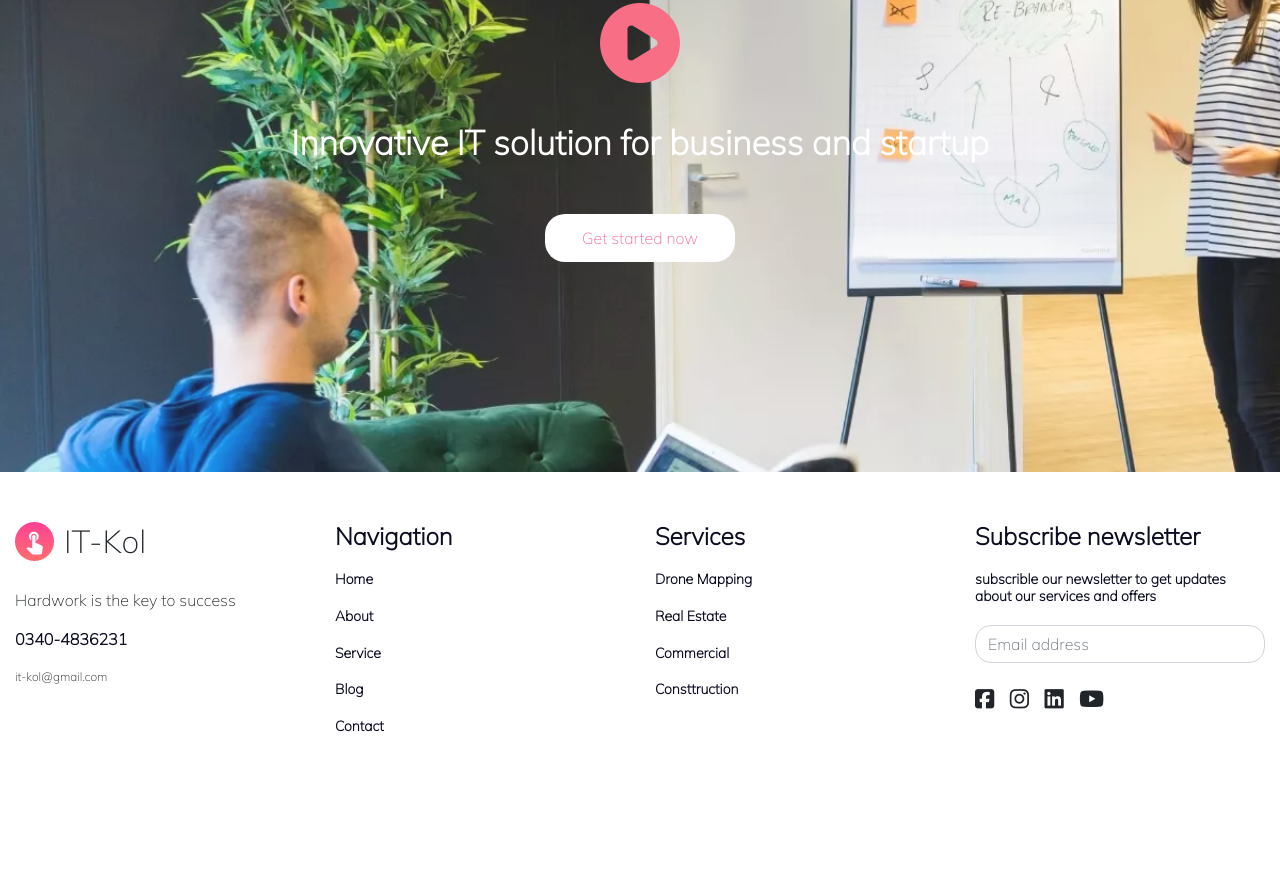
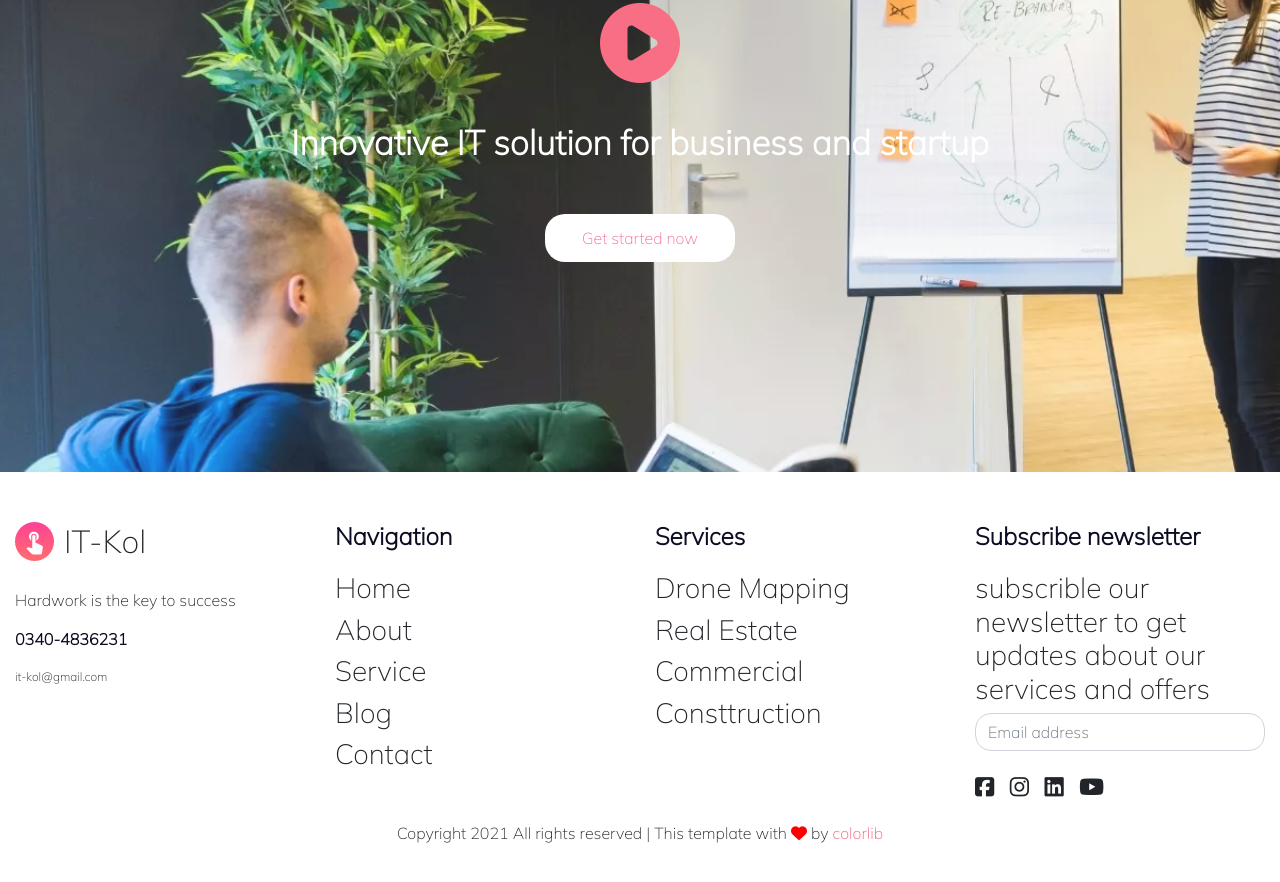
Before and after one commit to alihamzadev/IT-kol, a plain HTML site: page index.html in a window 1280 px wide. Shown: the part 4599-5481 px from the top of the page. Before the commit the page ends 5411 px from the top, so only its background shows below. Drawn offline with nearby package versions, Linux system fonts and the light colour scheme.

Commit message:
feedsback done

```diff
--- a/index.html
+++ b/index.html
@@ -282,6 +282,7 @@
         </div>
 
       </div>
+      <div class="footer-line"><h6>Copyright 2021 All rights reserved | This template with <span><i class="fa fa-heart red" aria-hidden="true"></i></span> by <span class="pink-text"> colorlib </span></h6></div>
     </div>
   </section>
 
--- a/style.css
+++ b/style.css
@@ -290,15 +290,27 @@ body {
 .mail {
   font-size: 12px;
 }
-
+.footer-line {
+  display: flex;
+  align-items: center;
+  justify-content: center;
+  flex-grow: 1;
+  margin-top: 20px;
+  text-align: center;
+}
+.pink-text {
+  color: #f85f78;
+}
+.red {
+  color: red;
+}
 .nav-title-footer {
   font-size: 24px;
   margin-bottom: 20px;
   font-weight: bold;
   color: rgb(12, 12, 34);
 }
-
-.nav-link-footer {
+.pink .nav-link-footer {
   font-size: 14px;
   margin-bottom: 20px;
   font-weight: bold;
```
